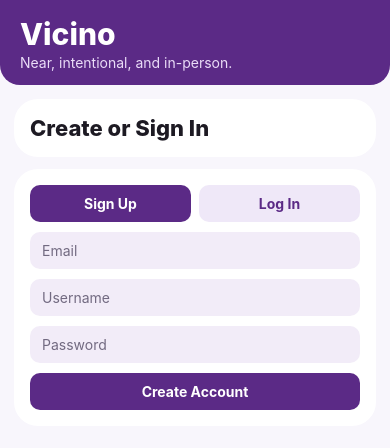
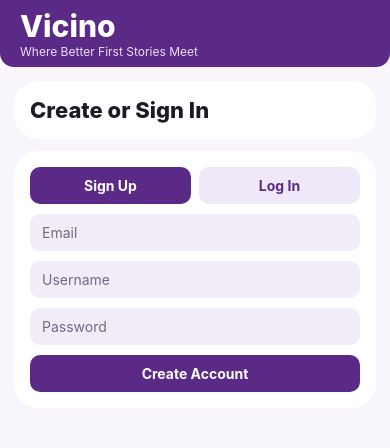
Before and after one commit to hunterbedwell2020-max/vicino, a React Native app in the folder mobile/: screen / in a window 390 px wide. Shown: the top 448 px of the page. Built offline with nearby package versions, Linux system fonts and the light colour scheme; no server answers.

Commit message:
Update header tagline and compact swipe header layout

```diff
--- a/mobile/App.tsx
+++ b/mobile/App.tsx
@@ -161,11 +161,13 @@ export default function App() {
       <SafeAreaView style={styles.topInset} />
       <SafeAreaView style={styles.safe}>
         <StatusBar barStyle="light-content" />
-        <View style={styles.header}>
+        <View style={[styles.header, state.tab === "swipe" && styles.headerCompact]}>
           <View style={styles.headerTopRow}>
             <View>
               <Text style={styles.brand}>Vicino</Text>
-              <Text style={styles.subtitle}>Near, intentional, and in-person.</Text>
+              <Text style={[styles.subtitle, state.tab === "swipe" && styles.subtitleCompact]}>
+                Where Better First Stories Meet
+              </Text>
             </View>
             {!locked && user ? (
               <Pressable style={styles.profileBtn} onPress={() => setProfileOpen(true)}>
@@ -312,6 +314,12 @@ const styles = StyleSheet.create({
     borderBottomLeftRadius: 20,
     borderBottomRightRadius: 20
   },
+  headerCompact: {
+    paddingTop: 8,
+    paddingBottom: 8,
+    borderBottomLeftRadius: 14,
+    borderBottomRightRadius: 14
+  },
   headerTopRow: {
     flexDirection: "row",
     justifyContent: "space-between",
@@ -326,6 +334,10 @@ const styles = StyleSheet.create({
   subtitle: {
     marginTop: 2,
     color: "#EADCF8"
+  },
+  subtitleCompact: {
+    marginTop: 0,
+    fontSize: 12
   },
   profileBtn: {
     width: 40,
```
